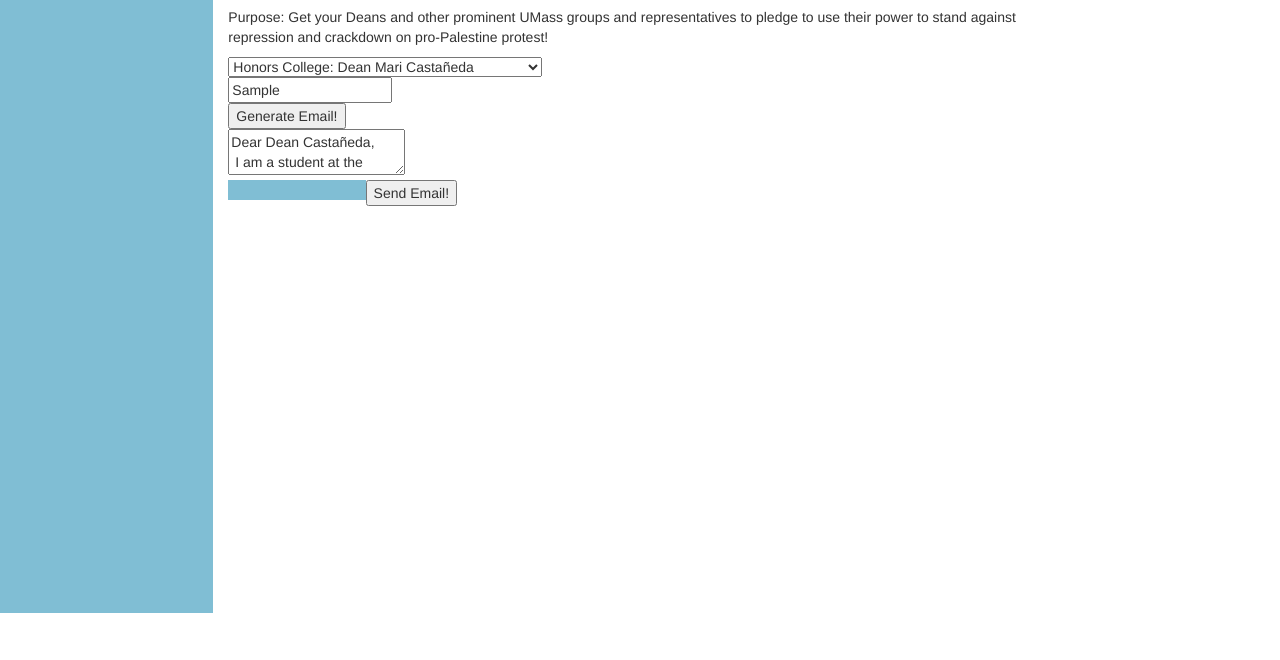
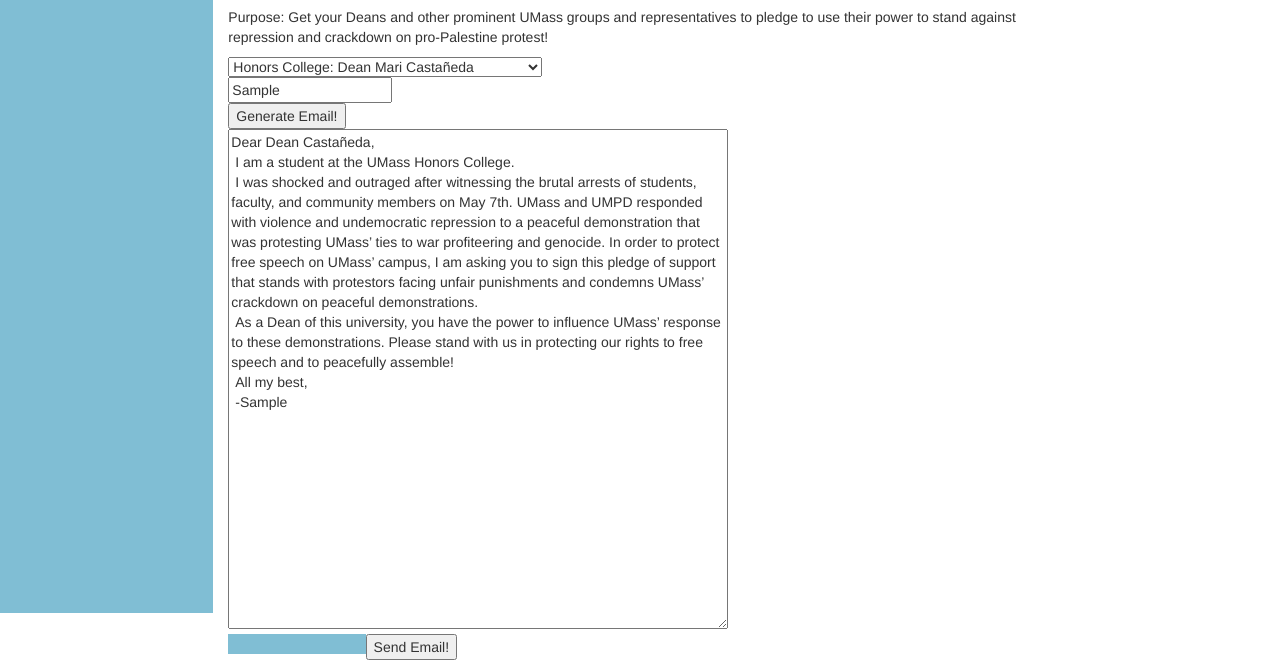
Before and after one commit to umassdissenters/umassdissenters.github.io, a plain HTML site: page index.html in a window 1280 px wide. Both pictures are taken after typing "Sample" into the empty fields and a click on the button "Generate Email!". Shown: the part 269-929 px from the top of the page. Before the commit the page ends 882 px from the top, so only its background shows below. Drawn offline with nearby package versions, Linux system fonts and the light colour scheme.

Commit message:
Update style.css

```diff
--- a/style.css
+++ b/style.css
@@ -61,7 +61,7 @@
     .row.content {height:auto;}
   }
 
-  textarea#email{
+  textarea#emailbox{
     width:500px;
     height:500px;
   }
```
